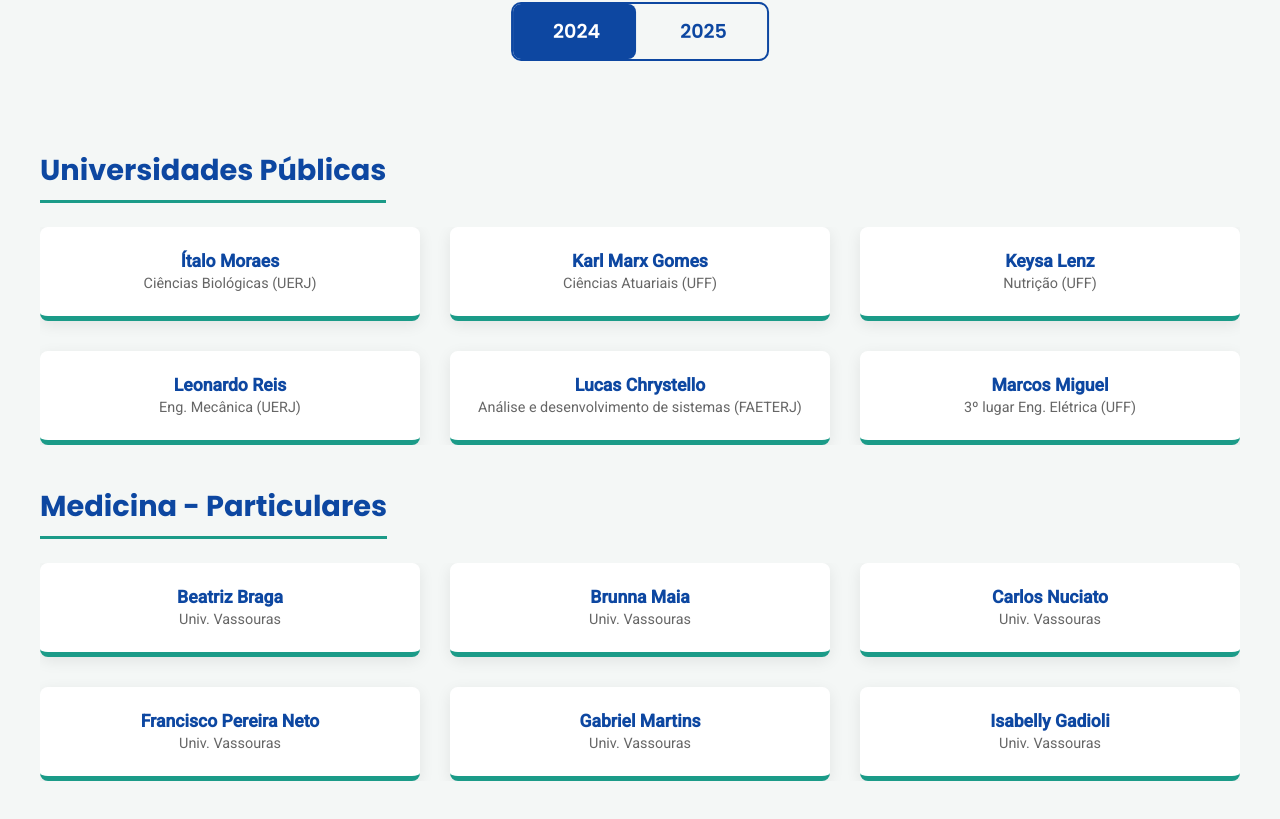
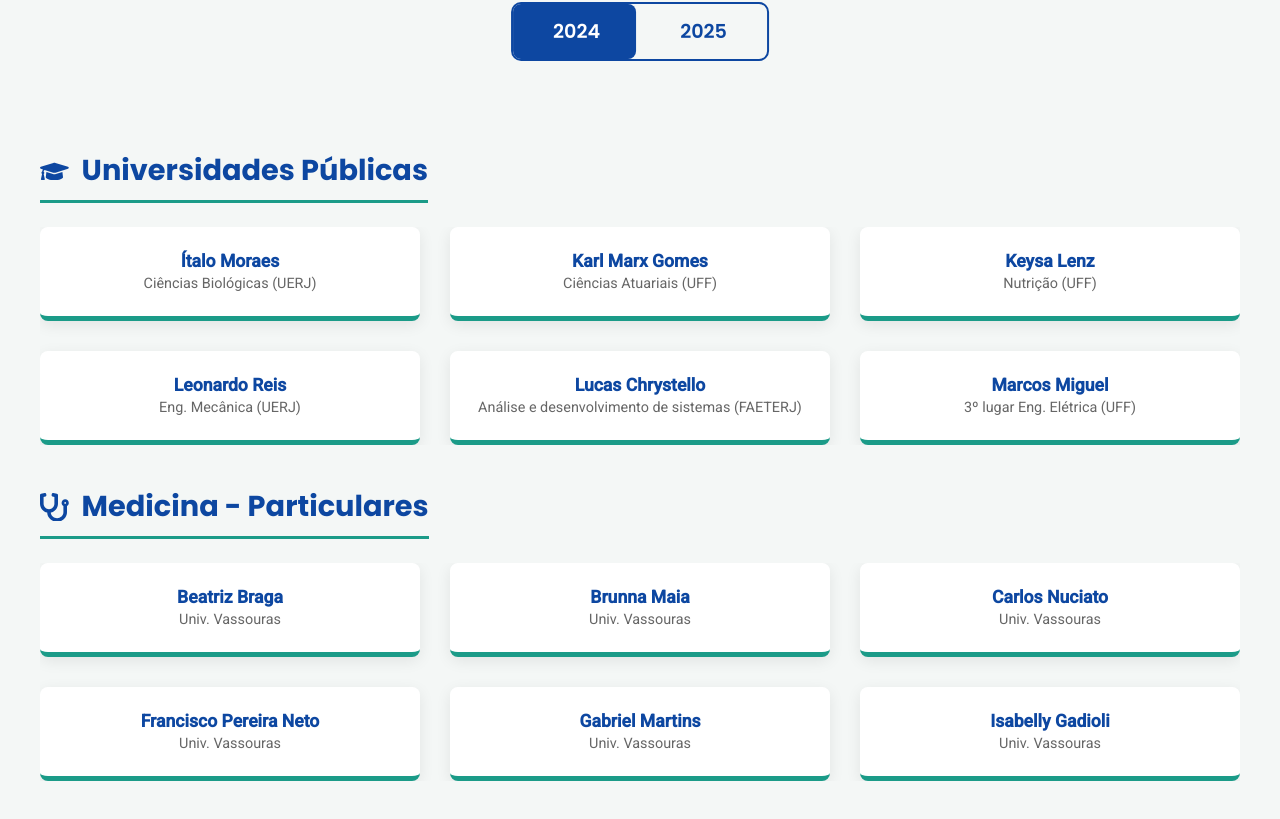
Before and after one commit to matteusmoreno/equipe-a-site, a React (Vite) app: page / in a window 1280 px wide. Shown: the part 1506-2325 px from the top of the page. Built offline with nearby package versions, Linux system fonts and the light colour scheme; a web font is replaced by a local one.

Commit message:
add emojis

```diff
--- a/src/components/Approved/Approved.jsx
+++ b/src/components/Approved/Approved.jsx
@@ -1,4 +1,3 @@
-// NOVO: importamos 'useMemo' para evitar o loop
 import React, { useState, useRef, useLayoutEffect, useMemo } from 'react';
 import { approvedData } from '../../data/approvedData';
 import SectionTitle from '../shared/SectionTitle/SectionTitle';
@@ -15,6 +14,9 @@ import {
     SlidingIndicator
 } from './Approved.styles';
 
+// 1. IMPORTAR OS ÍCONES
+import { FaGraduationCap, FaStethoscope } from 'react-icons/fa';
+
 import { Swiper, SwiperSlide } from 'swiper/react';
 import { Grid, Autoplay } from 'swiper/modules';
 
@@ -22,10 +24,7 @@ import 'swiper/css';
 import 'swiper/css/grid';
 
 const Approved = () => {
-    // CORREÇÃO: Usamos o useMemo para que a lista de anos seja calculada APENAS UMA VEZ.
-    // Isso quebra o loop infinito.
     const sortedYears = useMemo(() => Object.keys(approvedData).sort((a, b) => Number(a) - Number(b)), []);
-
     const [activeTab, setActiveTab] = useState(sortedYears[0]);
     const [indicatorStyle, setIndicatorStyle] = useState({});
     const tabsRef = useRef({});
@@ -39,7 +38,7 @@ const Approved = () => {
                 opacity: 1,
             });
         }
-    }, [activeTab]); // A dependência 'sortedYears' foi removida, pois agora ela é estável.
+    }, [activeTab]);
 
     const sortAlphabetically = (array) => {
         return [...array].sort((a, b) => a.name.localeCompare(b.name));
@@ -74,7 +73,6 @@ const Approved = () => {
                     <TabButton
                         key={year}
                         ref={(el) => (tabsRef.current[year] = el)}
-                        // CORREÇÃO: Usando a prop transiente '$active' para remover o aviso do console
                         $active={activeTab === year}
                         onClick={() => setActiveTab(year)}
                     >
@@ -84,7 +82,10 @@ const Approved = () => {
             </TabContainer>
 
             <ContentContainer>
-                <CategoryTitle>Universidades Públicas</CategoryTitle>
+                {/* 2. ADICIONAR O ÍCONE AO TÍTULO */}
+                <CategoryTitle>
+                    <FaGraduationCap /> Universidades Públicas
+                </CategoryTitle>
                 <SliderWrapper>
                     <Swiper {...swiperOptions}>
                         {sortedPublic.map((student, index) => (
@@ -98,7 +99,10 @@ const Approved = () => {
                     </Swiper>
                 </SliderWrapper>
 
-                <CategoryTitle>Medicina - Particulares</CategoryTitle>
+                {/* 3. ADICIONAR O ÍCONE AO TÍTULO */}
+                <CategoryTitle>
+                    <FaStethoscope /> Medicina - Particulares
+                </CategoryTitle>
                 <SliderWrapper>
                     <Swiper {...swiperOptions}>
                         {sortedPrivate.map((student, index) => (
--- a/src/components/Approved/Approved.styles.js
+++ b/src/components/Approved/Approved.styles.js
@@ -27,7 +27,6 @@ export const TabButton = styled.button`
   position: relative;
   z-index: 2;
 
-  /* CORREÇÃO: Usando '$active' para ler a prop sem passá-la para o DOM */
   color: ${({ $active, theme }) => $active ? theme.colors.white : theme.colors.primary};
 
   transition: color 0.4s ease;
@@ -58,7 +57,15 @@ export const CategoryTitle = styled.h3`
   margin-bottom: 1.5rem;
   padding-bottom: 0.5rem;
   border-bottom: 3px solid ${({ theme }) => theme.colors.secondary};
-  display: inline-block;
+  display: inline-flex; /* Alterado para inline-flex para se ajustar ao conteúdo */
+  align-items: center; /* Alinha o ícone e o texto verticalmente */
+  gap: 0.8rem; /* Espaçamento entre o ícone e o texto */
+
+  /* Estiliza o ícone SVG dentro do título */
+  svg {
+    color: ${({ theme }) => theme.colors.primary};
+    margin-bottom: -2px; /* Pequeno ajuste vertical */
+  }
 `;
 
 export const SliderWrapper = styled.div`
```
